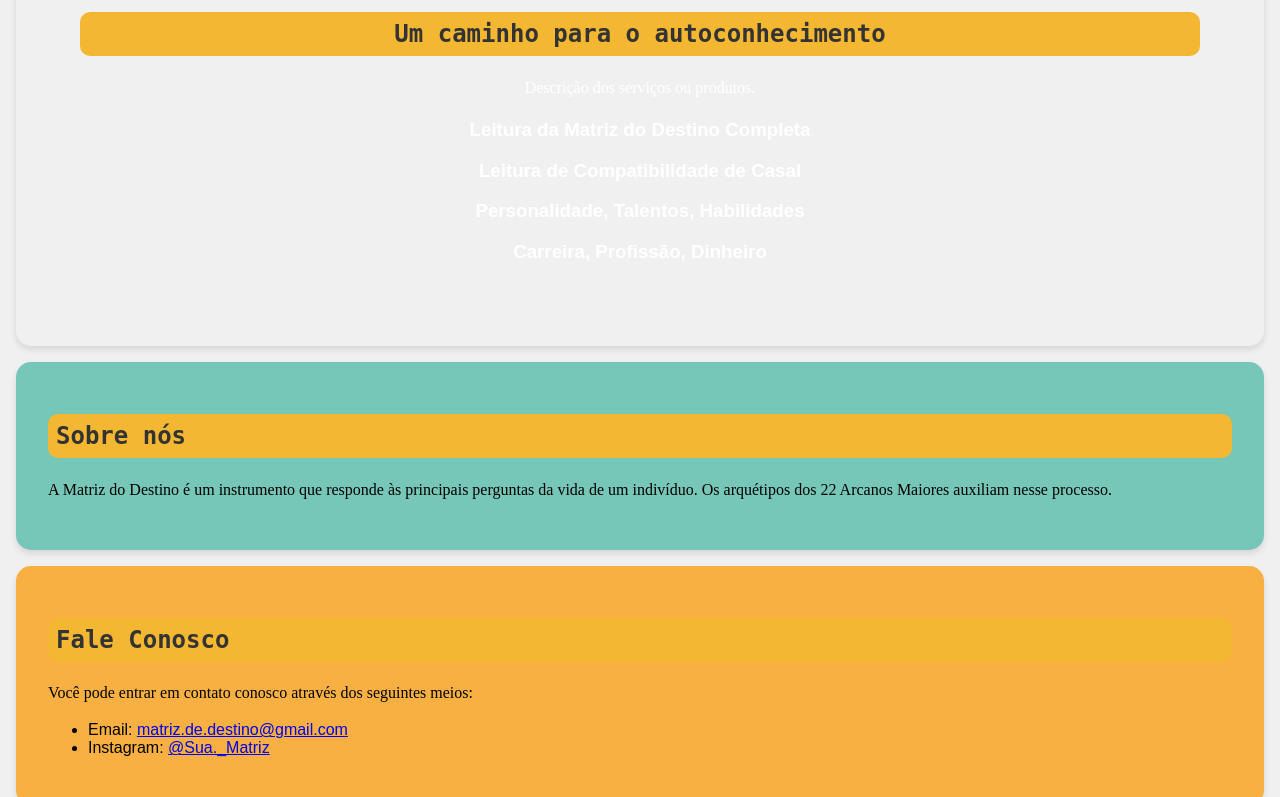
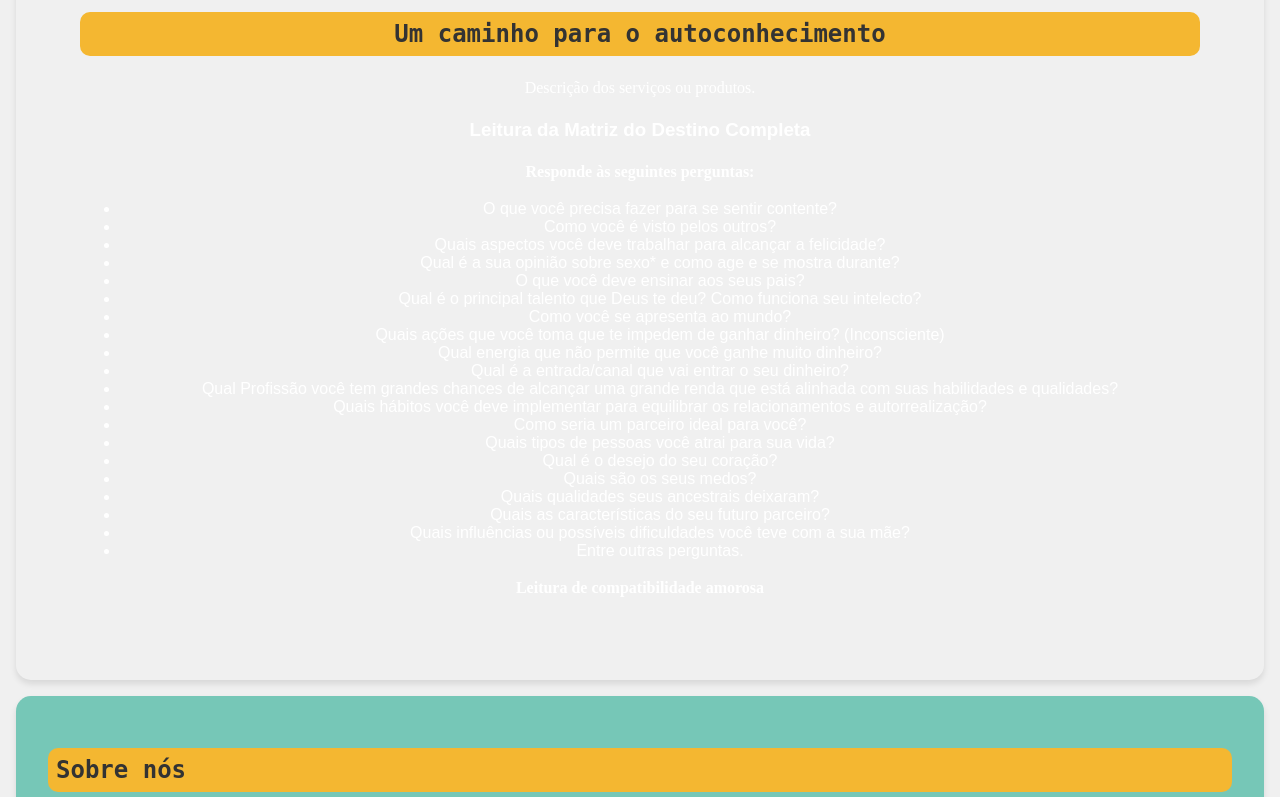
Before and after one commit to Matrizdo/Matriz-do-destino-, a plain HTML site: page index.html in a window 1280 px wide. Shown: the part 624-1421 px from the top of the page. Drawn offline with Linux system fonts and the light colour scheme; a web font is replaced by a local one.

Commit message:
Update index.html

```diff
--- a/index.html
+++ b/index.html
@@ -43,9 +43,30 @@
         <!-- Tópicos adicionais -->
         <div class="destaques">
             <h3>Leitura da Matriz do Destino Completa</h3>
-            <h3>Leitura de Compatibilidade de Casal</h3>
-            <h3>Personalidade, Talentos, Habilidades</h3>
-            <h3>Carreira, Profissão, Dinheiro</h3>
+            <p><strong>Responde às seguintes perguntas:</strong></p>
+            <ul>
+                <li>O que você precisa fazer para se sentir contente?</li>
+                <li>Como você é visto pelos outros?</li>
+                <li>Quais aspectos você deve trabalhar para alcançar a felicidade?</li>
+                <li>Qual é a sua opinião sobre sexo* e como age e se mostra durante?</li>
+                <li>O que você deve ensinar aos seus pais?</li>
+                <li>Qual é o principal talento que Deus te deu? Como funciona seu intelecto?</li>
+                <li>Como você se apresenta ao mundo?</li>
+                <li>Quais ações que você toma que te impedem de ganhar dinheiro? (Inconsciente)</li>
+                <li>Qual energia que não permite que você ganhe muito dinheiro?</li>
+                <li>Qual é a entrada/canal que vai entrar o seu dinheiro?</li>
+                <li>Qual Profissão você tem grandes chances de alcançar uma grande renda que está alinhada com suas habilidades e qualidades?</li>
+                <li>Quais hábitos você deve implementar para equilibrar os relacionamentos e autorrealização?</li>
+                <li>Como seria um parceiro ideal para você?</li>
+                <li>Quais tipos de pessoas você atrai para sua vida?</li>
+                <li>Qual é o desejo do seu coração?</li>
+                <li>Quais são os seus medos?</li>
+                <li>Quais qualidades seus ancestrais deixaram?</li>
+                <li>Quais as características do seu futuro parceiro?</li>
+                <li>Quais influências ou possíveis dificuldades você teve com a sua mãe?</li>
+                <li>Entre outras perguntas.</li>
+            </ul>
+            <p><strong>Leitura de compatibilidade amorosa</strong></p>
         </div>
     </section>
 
```
